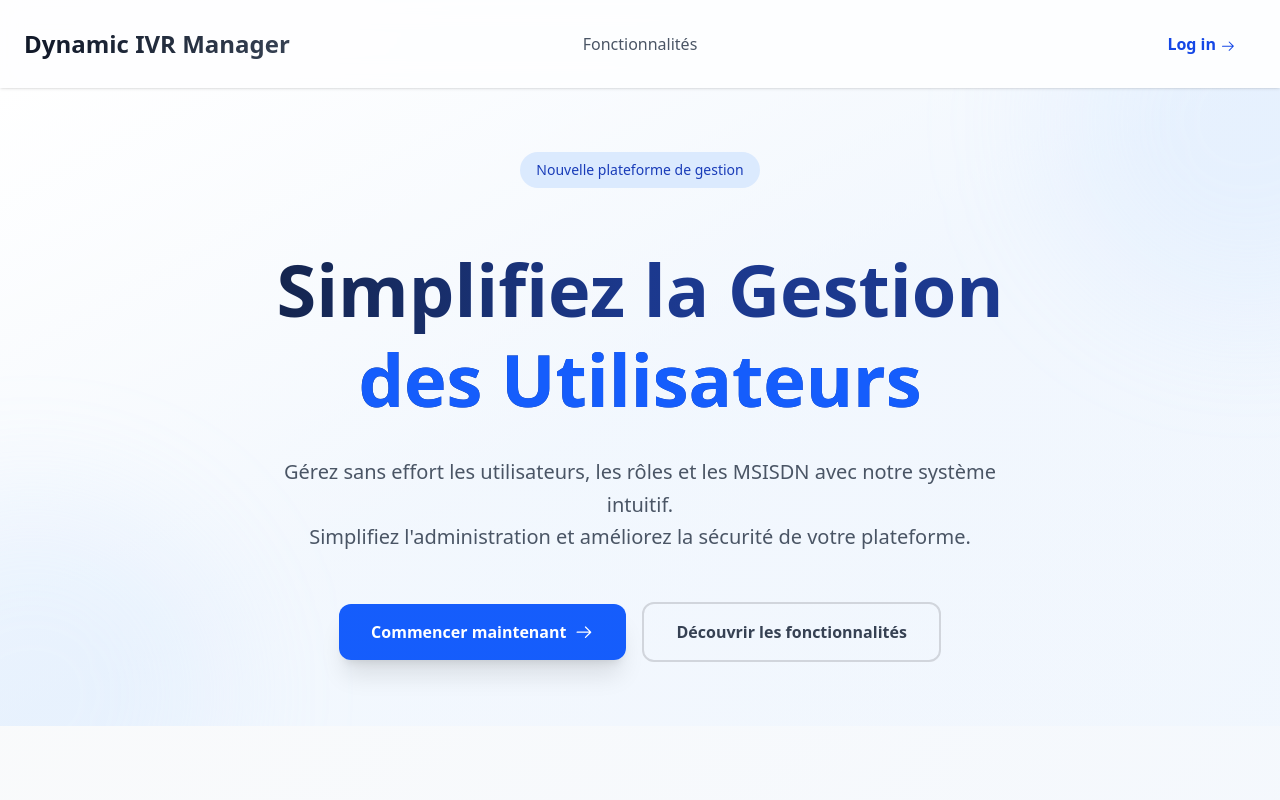
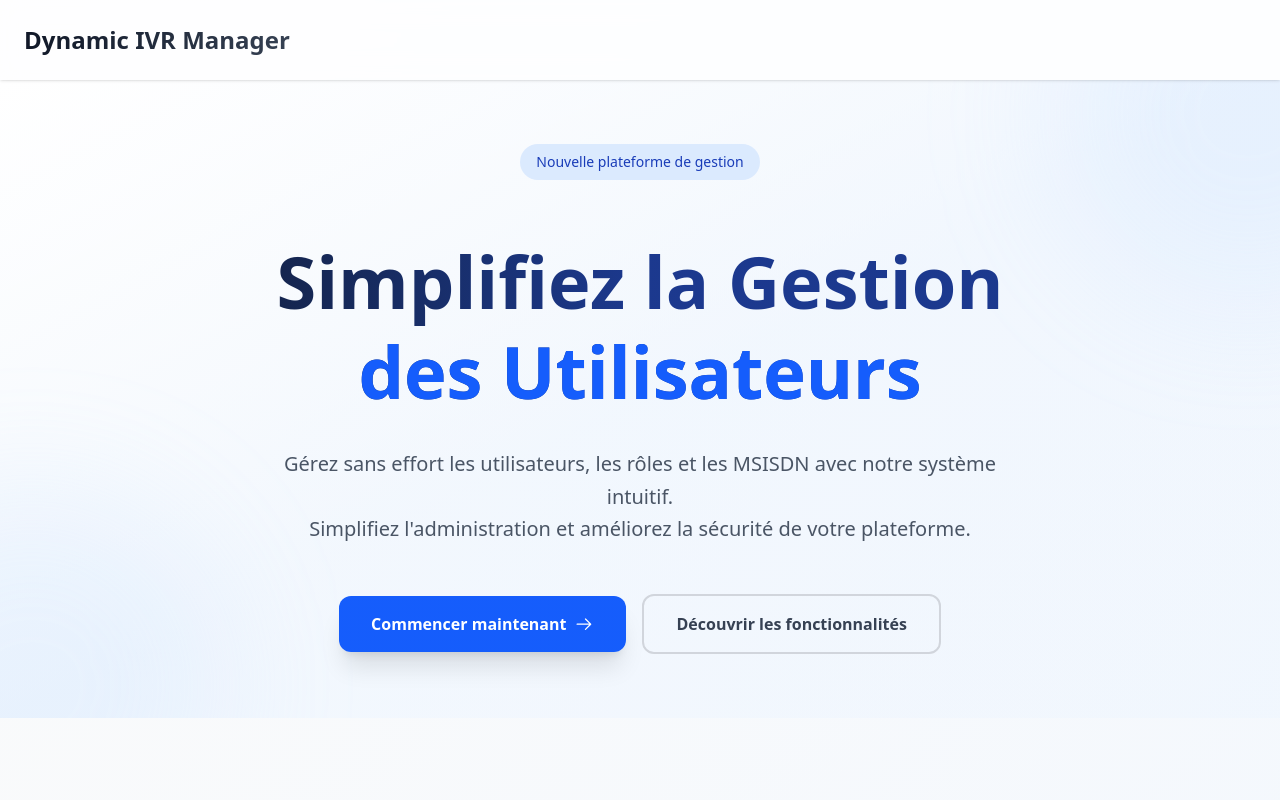
Before and after one commit to AbderaoufSouissi/Dynamic-IVR-Manager, a React (Vite) app in the folder IVR-client/: page / in a window 1280 px wide. Shown: the top 800 px of the page. Built offline with nearby package versions, Linux system fonts and the light colour scheme; no server answers.

Commit message:
Frontend: Modification de la page HomePage

```diff
--- a/IVR-client/src/pages/HomePage.tsx
+++ b/IVR-client/src/pages/HomePage.tsx
@@ -50,32 +50,16 @@ const HomePage = () => {
     <div className="bg-gradient-to-br from-slate-50 to-blue-50 min-h-screen">
       {/* Enhanced Header */}
       <header className="flex items-center justify-between px-6 py-6 bg-white/80 backdrop-blur-md shadow-sm sticky top-0 z-50">
-        <div className="flex items-center space-x-3">
+        <div className="flex items-center justify-around">
 
           <span className="font-bold text-2xl bg-gradient-to-r from-gray-900 to-gray-700 bg-clip-text text-transparent">
             Dynamic IVR Manager
           </span>
         </div>
 
-        <div className="absolute left-1/2 transform -translate-x-1/2">
-          <button
-            onClick={scrollToFeatures}
-            className="text-gray-600 hover:text-blue-600 font-medium text-center transition-all duration-300 hover:scale-105 px-4 py-2 rounded-lg hover:bg-blue-50"
-          >
-            Fonctionnalités
-          </button>
-        </div>
 
-        <div>
-          <NavLink
-              className="hidden md:flex items-center justify-center rounded-lg h-10 px-5 text-blue-700 font-bold text-sm transition"
-              to={"/login"}
-            >
-              <p className="-mx-3 text-blue-700 rounded-lg px-3 py-2.5 text-base/7 font-semibold hover:bg-gray-50 flex items-center">
-                Log in <GoArrowRight className="ml-1 mt-1" />
-              </p>
-            </NavLink>
-        </div>
+
+
       </header>
 
       <main>
```
